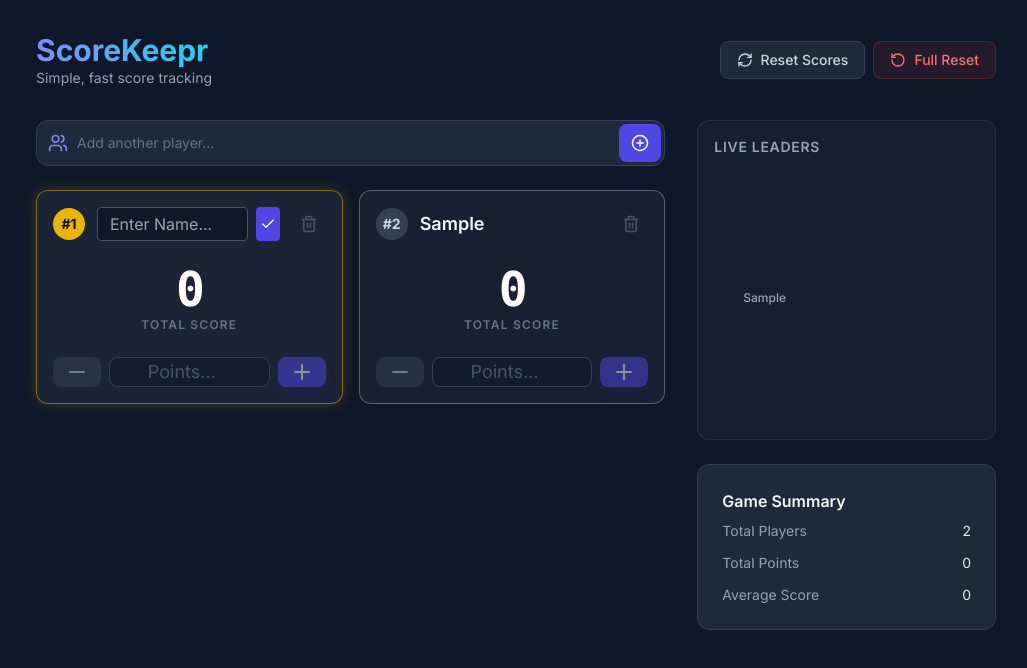
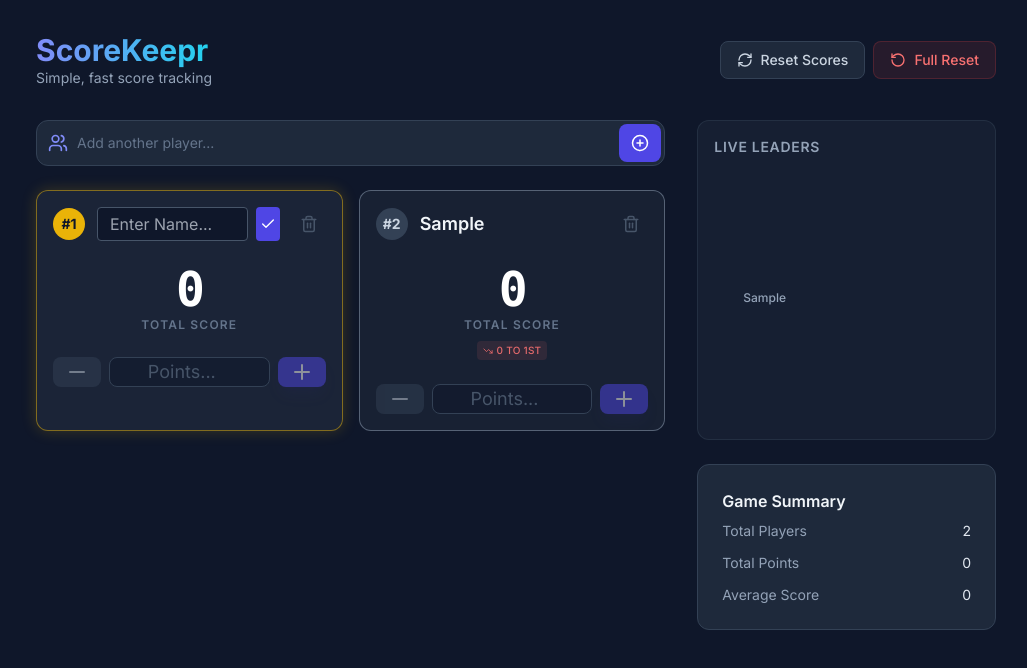
Before and after one commit to randor12/ScoreKeeper, a React (Vite) app: page / in a window 1280 px wide. Both pictures are taken after typing "Sample" into the empty fields and a click on the button 764 px from the left and 143 px from the top of the page. Shown: the top 668 px of the page, without its empty margins (124-1151 px from the left). Built offline with nearby package versions, Linux system fonts and the light colour scheme.

Commit message:
feat: Display score differences in PlayerCard
Adds functionality to show how many points a player is behind the leader and the player directly above them. This provides immediate context for player standings.

```diff
--- a/App.tsx
+++ b/App.tsx
@@ -153,18 +153,26 @@ const App: React.FC = () => {
 
           {/* Player Grid */}
           <div className="grid grid-cols-1 md:grid-cols-2 gap-4">
-            {sortedPlayers.map((player, index) => (
+            {sortedPlayers.map((player, index) => {
+              // Calculate points behind
+              const diffToFirst = index > 0 ? sortedPlayers[0].score - player.score : undefined;
+              const diffToNext = index > 0 ? sortedPlayers[index - 1].score - player.score : undefined;
+
+              return (
                 <PlayerCard
                   key={player.id}
                   player={player}
                   rank={index + 1}
+                  diffToFirst={diffToFirst}
+                  diffToNext={diffToNext}
                   onUpdateScore={updateScore}
                   onSetScore={setPlayerScore}
                   onUpdateName={updateName}
                   onToggleEdit={toggleEdit}
                   onDelete={deletePlayer}
                 />
-            ))}
+              );
+            })}
           </div>
         </div>
 
--- a/components/PlayerCard.tsx
+++ b/components/PlayerCard.tsx
@@ -1,5 +1,5 @@
 import React, { useState, useRef, useEffect } from 'react';
-import { Plus, Minus, Trash2, Edit2, Check, User } from 'lucide-react';
+import { Plus, Minus, Trash2, Edit2, Check, User, TrendingDown } from 'lucide-react';
 import { Player } from '../types';
 
 interface PlayerCardProps {
@@ -10,6 +10,8 @@ interface PlayerCardProps {
   onDelete: (id: string) => void;
   onToggleEdit: (id: string) => void;
   rank: number;
+  diffToFirst?: number;
+  diffToNext?: number;
 }
 
 const PlayerCard: React.FC<PlayerCardProps> = ({
@@ -19,7 +21,9 @@ const PlayerCard: React.FC<PlayerCardProps> = ({
   onUpdateName,
   onDelete,
   onToggleEdit,
-  rank
+  rank,
+  diffToFirst,
+  diffToNext
 }) => {
   // Name Editing State
   const [tempName, setTempName] = useState(player.name);
@@ -146,7 +150,7 @@ const PlayerCard: React.FC<PlayerCardProps> = ({
       </div>
 
       {/* Main Score Display (Direct Edit) */}
-      <div className="flex justify-center py-2">
+      <div className="flex justify-center py-2 flex-col items-center">
         {isEditingScore ? (
           <div className="flex items-center gap-2 w-full max-w-[200px]">
              <input
@@ -169,6 +173,22 @@ const PlayerCard: React.FC<PlayerCardProps> = ({
               {player.score.toLocaleString()}
              </span>
              <span className="text-xs uppercase tracking-widest text-slate-500 font-semibold mt-1 group-hover:text-indigo-400">Total Score</span>
+          </div>
+        )}
+
+        {/* Points Behind Helpers */}
+        {rank > 1 && diffToFirst !== undefined && (
+          <div className="mt-2 flex flex-wrap justify-center gap-x-3 gap-y-1">
+            <span className="inline-flex items-center gap-1 text-[10px] font-medium text-red-400/90 bg-red-400/10 px-1.5 py-0.5 rounded uppercase tracking-wide">
+               <TrendingDown size={10} />
+               {diffToFirst} to 1st
+            </span>
+            {/* Only show 'to next' if we are rank 3 or below, otherwise next IS 1st */}
+            {rank > 2 && diffToNext !== undefined && diffToNext > 0 && (
+              <span className="inline-flex items-center gap-1 text-[10px] font-medium text-slate-500">
+                -{diffToNext} to next
+              </span>
+            )}
           </div>
         )}
       </div>
```
Lines whose indentation alone changed are shown as unchanged.
